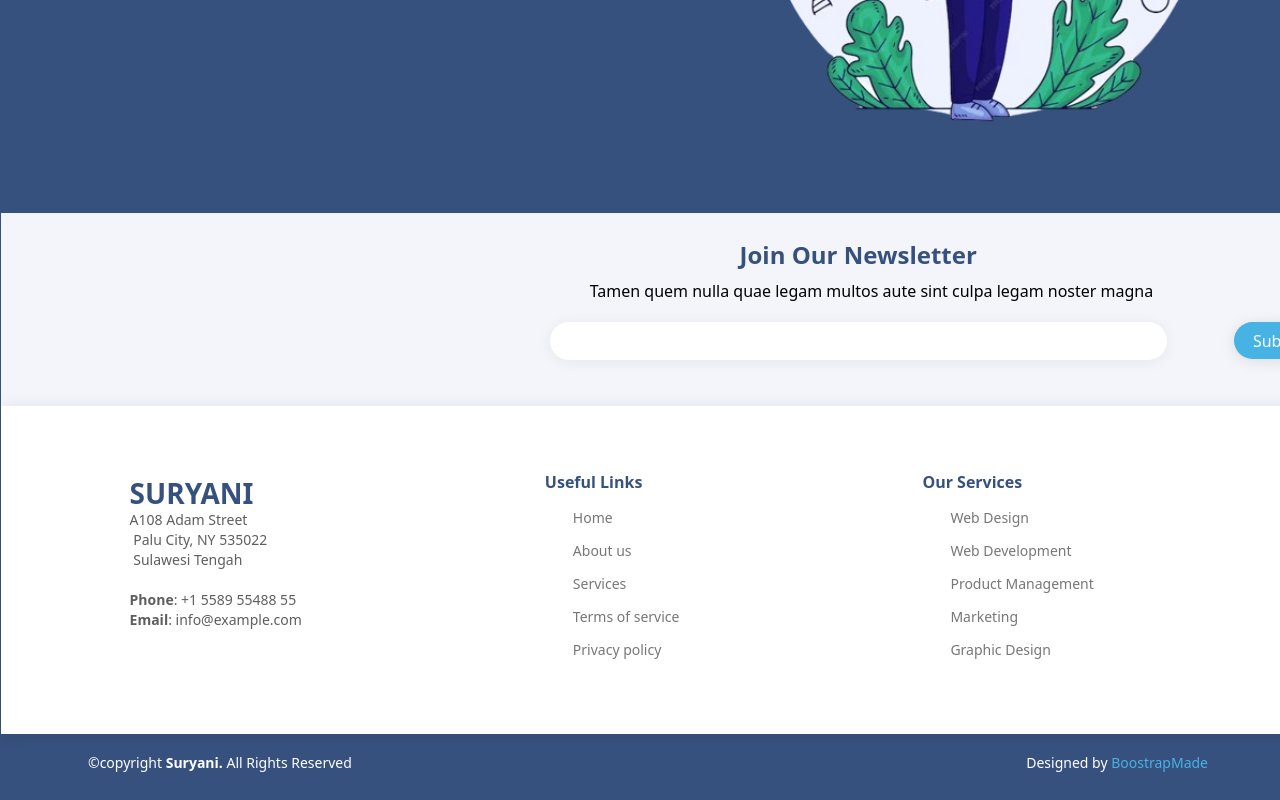
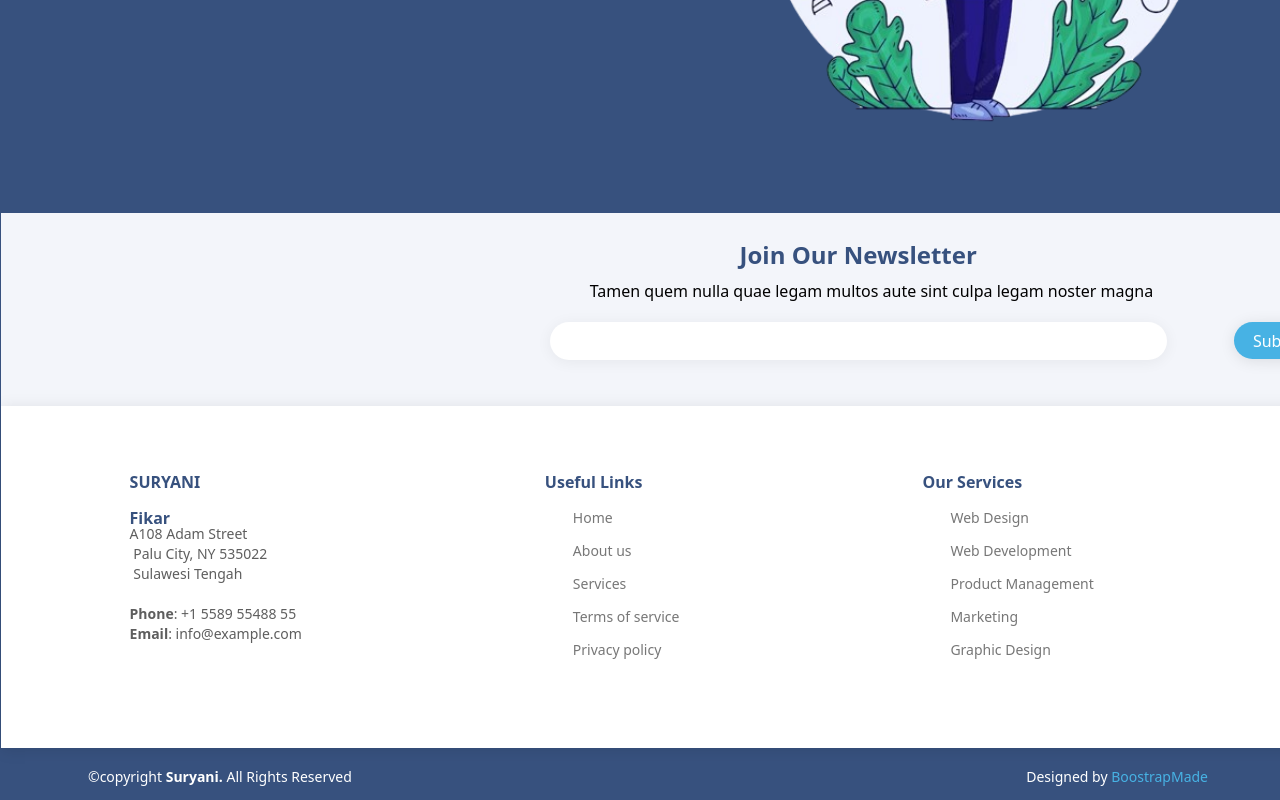
Before and after one commit to Sisteminformasiu/Web-Fisika, a plain HTML site: page index.html in a window 1280 px wide. Shown: the part 525-1325 px from the top of the page. Drawn offline with Linux system fonts and the light colour scheme.

Commit message:
change footer

```diff
--- a/index.html
+++ b/index.html
@@ -50,7 +50,8 @@
         <div class="footer">
             <div class="row">
                 <div class="col">
-                    <h2>SURYANI</h2>
+                    <h3>SURYANI</h3>
+                    <h3>Fikar</h3>
                     <pre>
 A108 Adam Street
  Palu City, NY 535022
```
